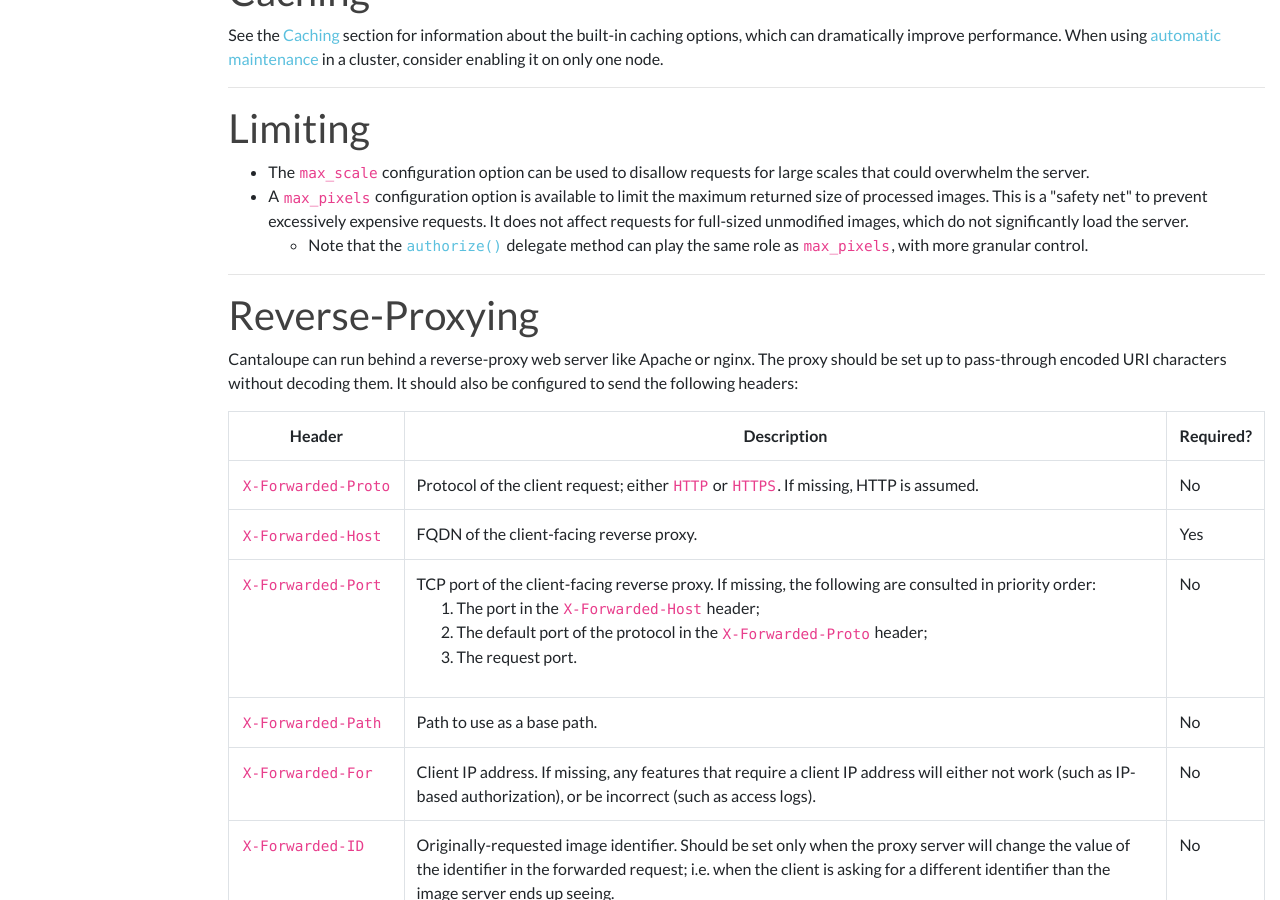
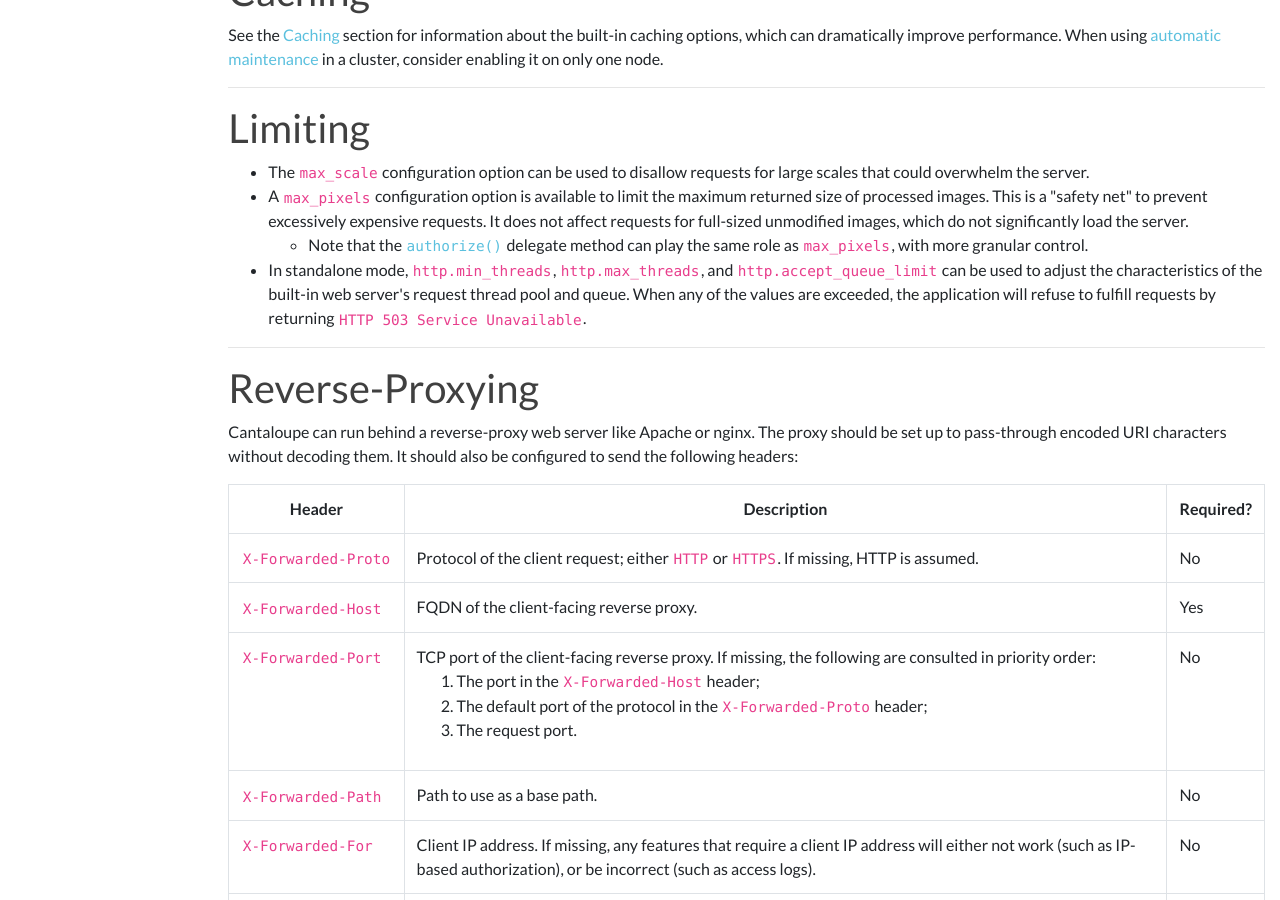
Before and after one commit to cantaloupe-project/cantaloupe-project.github.io, a Jekyll site: the page built from manual/5.0/deployment.html, in a window 1280 px wide and 900 px high, scrolled down 3144 px. Built offline with Jekyll 4.4.1, drawn with Linux system fonts in a browser that asks for light colours; nearby versions of some CDN libraries.

Commit message:
Document http.min_threads, http.max_threads, and http.accept_queue_limit

```diff
--- a/manual/5.0/deployment.html
+++ b/manual/5.0/deployment.html
@@ -117,6 +117,7 @@ title: Deployment & Tuning
       <li>Note that the <code><a href="access-control.html#Authorization">authorize()</a></code> delegate method can play the same role as <code>max_pixels</code>, with more granular control.</li>
     </ul>
   </li>
+  <li>In standalone mode, <code>http.min_threads</code>, <code>http.max_threads</code>, and <code>http.accept_queue_limit</code> can be used to adjust the characteristics of the built-in web server's request thread pool and queue. When any of the values are exceeded, the application will refuse to fulfill requests by returning <code>HTTP 503 Service Unavailable</code>.</li>
 </ul>
 
 <hr>
```
